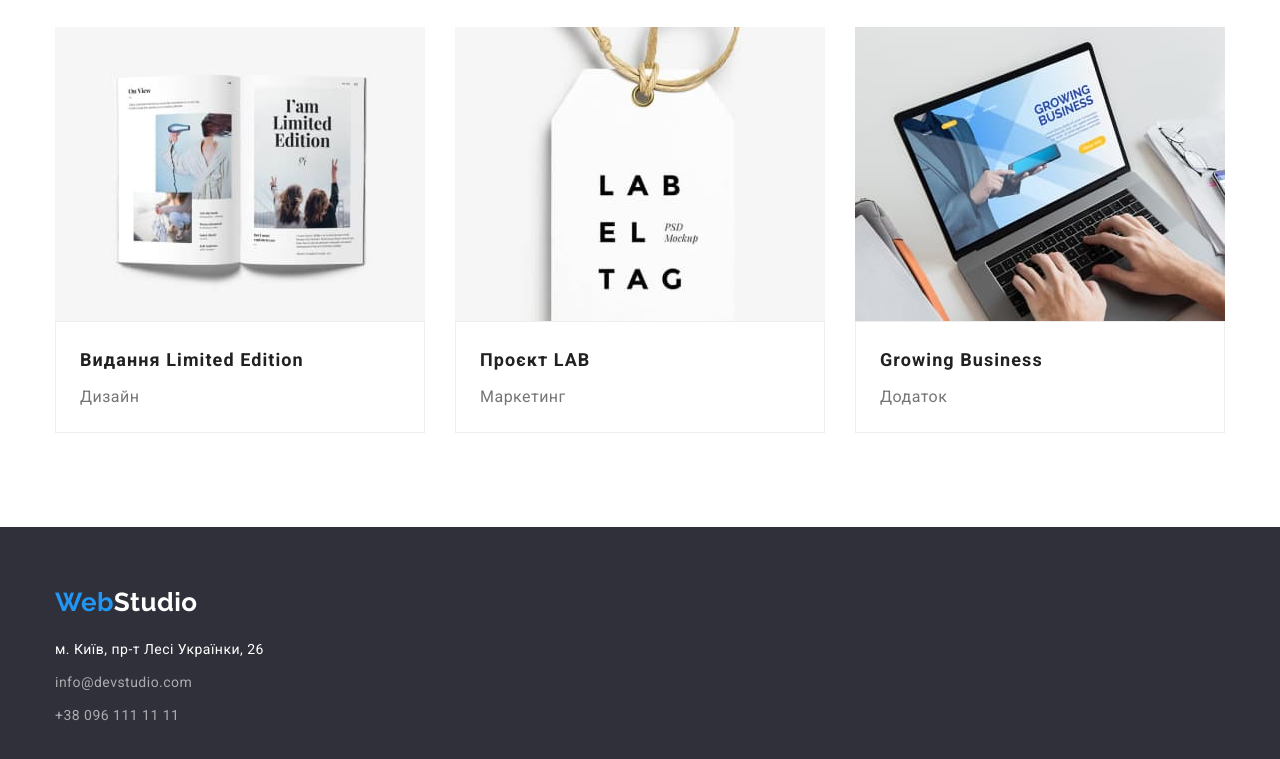
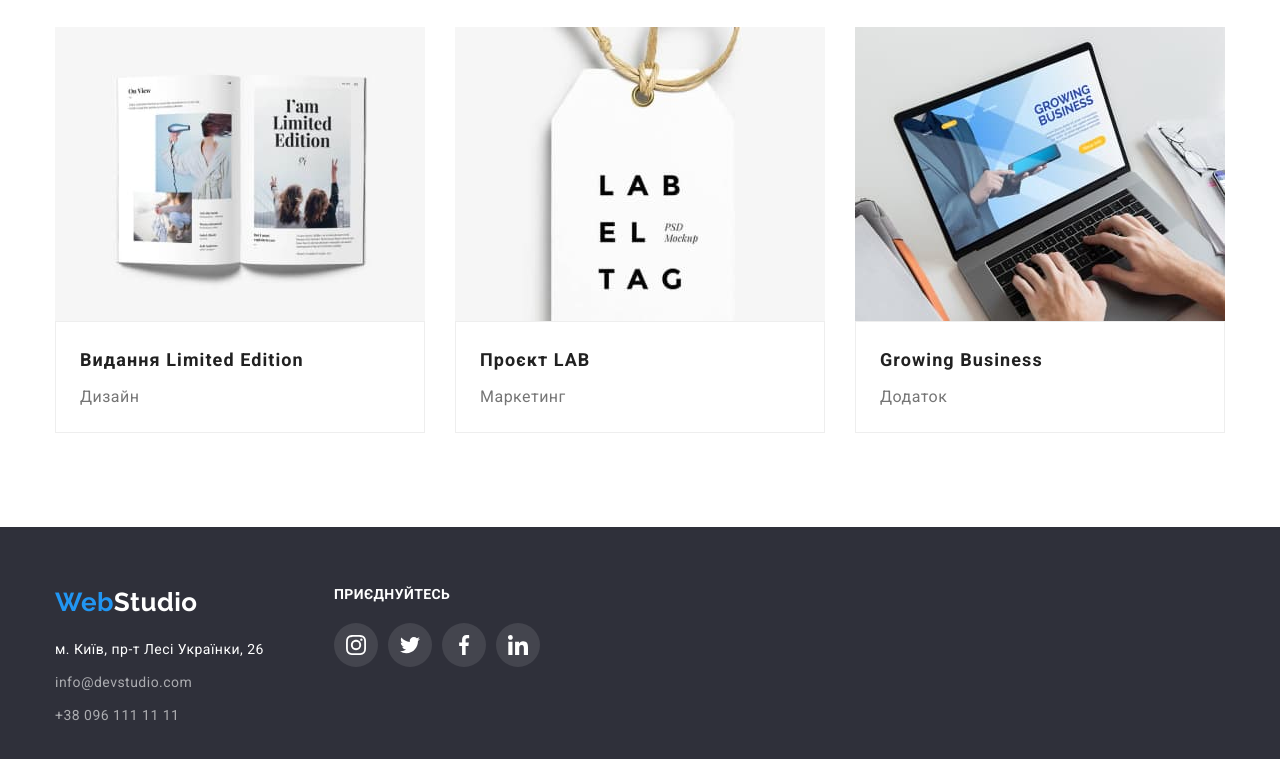
Before and after one commit to dutchakyuliia/goit-markup-hw-04, a plain HTML site: page portfolio.html in a window 1280 px wide. Shown: the part 1117-1876 px from the top of the page. Drawn offline with nearby package versions, Linux system fonts and the light colour scheme.

Commit message:
Додає соціальні мережі у footer

```diff
--- a/portfolio.html
+++ b/portfolio.html
@@ -183,7 +183,8 @@
     </main>
     <!-- footer -->
     <footer class="footer">
-      <div class="container">
+      <div class="container footer-container">
+        <div class="address-container">
           <a class="footer-logo" href=""><span class="logo-part">Web</span>Studio</a>
           <address class="footer-address">
             <a class="footer-place" href="https://goo.gl/maps/ZFxjsb6pWnwrwmAYA"
@@ -193,6 +194,40 @@
             <a class="footer-tel" href="tel:+380961111111">+38 096 111 11 11</a>
           </address>
         </div>
+        <div class="footer-soc">
+          <p class="join-title">приєднуйтесь</p>
+          <ul class="list footer-soc-list">
+            <li class="soc-item">
+              <a class="footer-icon-box" href="">
+                <svg class="footer-icon" width="20" height="20">
+                  <use href="./images/icons.svg.svg#icon-instagram-2"></use>
+                </svg>
+              </a>
+            </li>
+            <li class="soc-item">
+              <a class="footer-icon-box" href="">
+                <svg class="footer-icon" width="20" height="20">
+                  <use href="./images/icons.svg.svg#icon-twitter-1"></use>
+                </svg>
+              </a>
+            </li>
+            <li class="soc-item">
+              <a class="footer-icon-box" href="">
+                <svg class="footer-icon" width="20" height="20">
+                  <use href="./images/icons.svg.svg#icon-facebook-1"></use>
+                </svg>
+              </a>
+            </li>
+            <li class="soc-item">
+              <a class="footer-icon-box" href="">
+                <svg class="footer-icon" width="20" height="20">
+                  <use href="./images/icons.svg.svg#icon-linkedin-1"></use>
+                </svg>
+              </a>
+            </li>
+          </ul>
+        </div>
+      </div>
     </footer>
   </body>
 </html>
```
Lines whose indentation alone changed are shown as unchanged.
